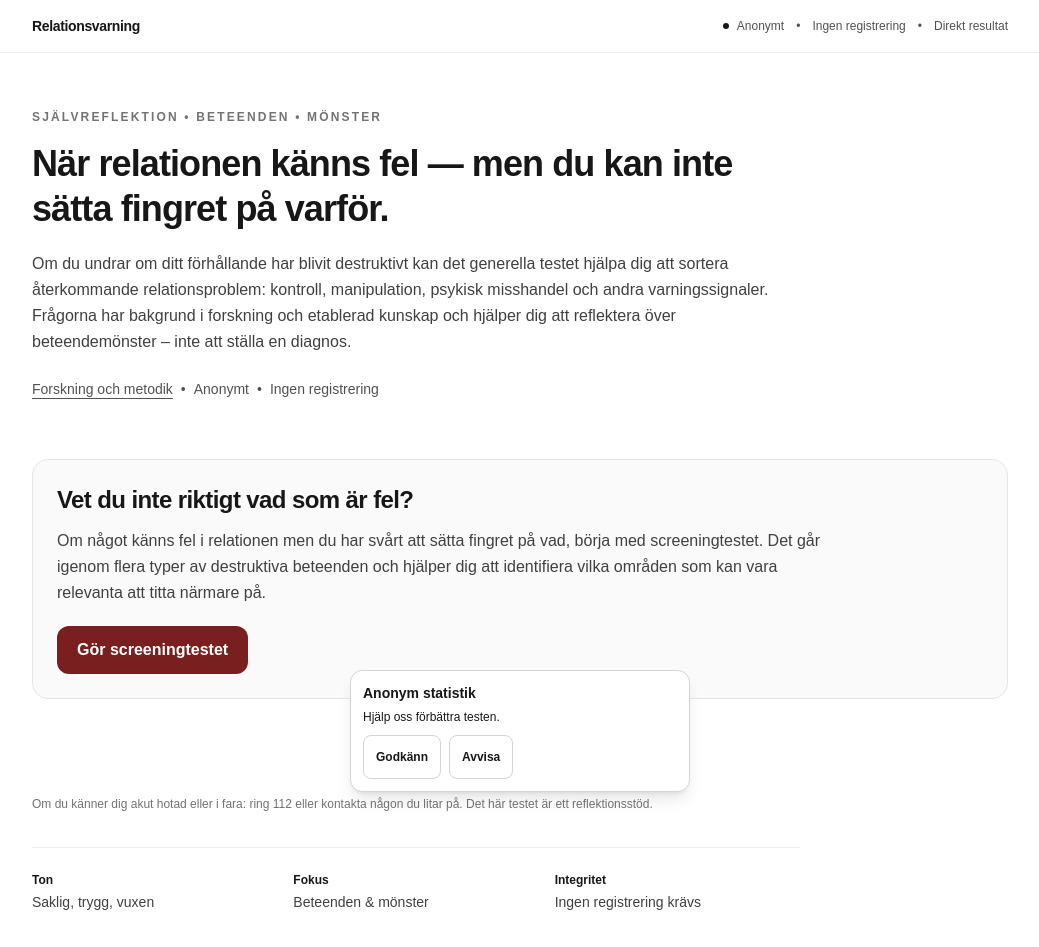
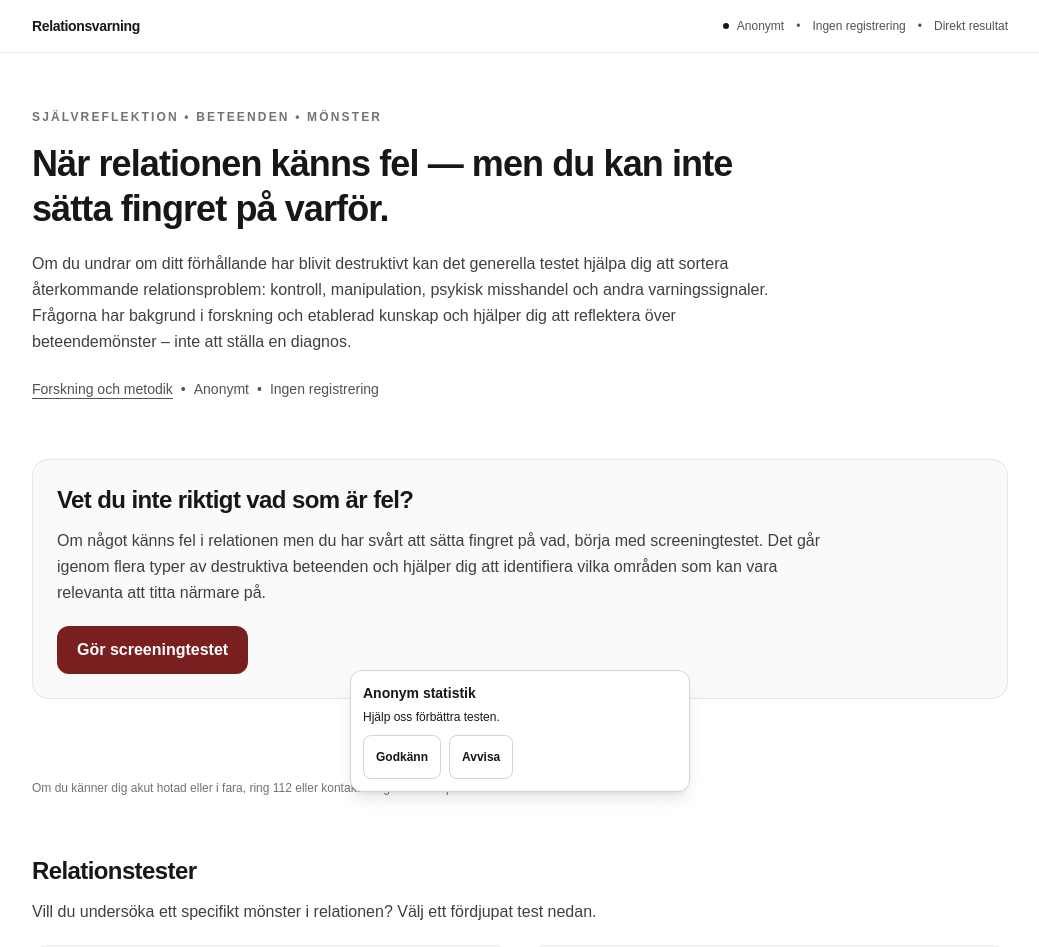
Before and after one commit to rickey88-rgb/relationstest, a Next.js app: page / in a window 1280 px wide. Shown: the top 947 px of the page, without its empty margins (120-1159 px from the left). Built offline with nearby package versions, Linux system fonts and the light colour scheme.

Commit message:
landning change

```diff
--- a/app/page.tsx
+++ b/app/page.tsx
@@ -128,7 +128,7 @@ export default function Landing() {
       </header>
 
       {/* Content */}
-      <section className="mx-auto max-w-5xl px-4 py-8 sm:px-6 sm:py-14">
+      <section className="mx-auto max-w-5xl px-4 pb-4 pt-8 sm:px-6 sm:py-14">
         <div className="grid gap-10 lg:grid-cols-12 lg:gap-12">
           {/* Left: Editorial copy */}
           <div className="min-w-0 max-w-3xl lg:col-span-12">
@@ -163,38 +163,11 @@ export default function Landing() {
             </div>
           </section>
 
-          {/* Safety note and site context beside the main test */}
-          <aside className="order-3 min-w-0 max-w-3xl lg:col-span-12">
-            <p className="mt-4 text-xs leading-relaxed text-neutral-500">
-              Om du känner dig akut hotad eller i fara: ring 112 eller kontakta
-              någon du litar på. Det här testet är ett reflektionsstöd.
+          {/* Short safety note after the main test */}
+          <aside className="order-3 -mt-4 min-w-0 max-w-3xl lg:col-span-12 lg:mt-0">
+            <p className="text-xs leading-relaxed text-neutral-500">
+              Om du känner dig akut hotad eller i fara, ring 112 eller kontakta någon du litar på.
             </p>
-            <div className="mt-8 border-t border-neutral-200/70 pt-6">
-              <dl className="grid gap-4 sm:grid-cols-3">
-                <div>
-                  <dt className="text-xs font-semibold text-neutral-900">Ton</dt>
-                  <dd className="mt-1 text-sm text-neutral-700">
-                    Saklig, trygg, vuxen
-                  </dd>
-                </div>
-                <div>
-                  <dt className="text-xs font-semibold text-neutral-900">
-                    Fokus
-                  </dt>
-                  <dd className="mt-1 text-sm text-neutral-700">
-                    Beteenden & mönster
-                  </dd>
-                </div>
-                <div>
-                  <dt className="text-xs font-semibold text-neutral-900">
-                    Integritet
-                  </dt>
-                  <dd className="mt-1 text-sm text-neutral-700">
-                    Ingen registrering krävs
-                  </dd>
-                </div>
-              </dl>
-            </div>
           </aside>
         </div>
       </section>
@@ -202,9 +175,7 @@ export default function Landing() {
       <section aria-labelledby="tests-heading" className="mx-auto max-w-5xl px-4 pb-12 sm:px-6">
         <h2 id="tests-heading" className="text-2xl font-semibold tracking-tight">Relationstester</h2>
         <p className="mt-3 max-w-3xl leading-relaxed text-neutral-700">
-          Vill du undersöka ett mer specifikt mönster i relationen? Välj ett av
-          våra fördjupade tester. Om du är osäker på var du ska börja finns det
-          generella screeningtestet ovan.
+          Vill du undersöka ett specifikt mönster i relationen? Välj ett fördjupat test nedan.
         </p>
         <TestCards items={relationTests} />
       </section>
```
